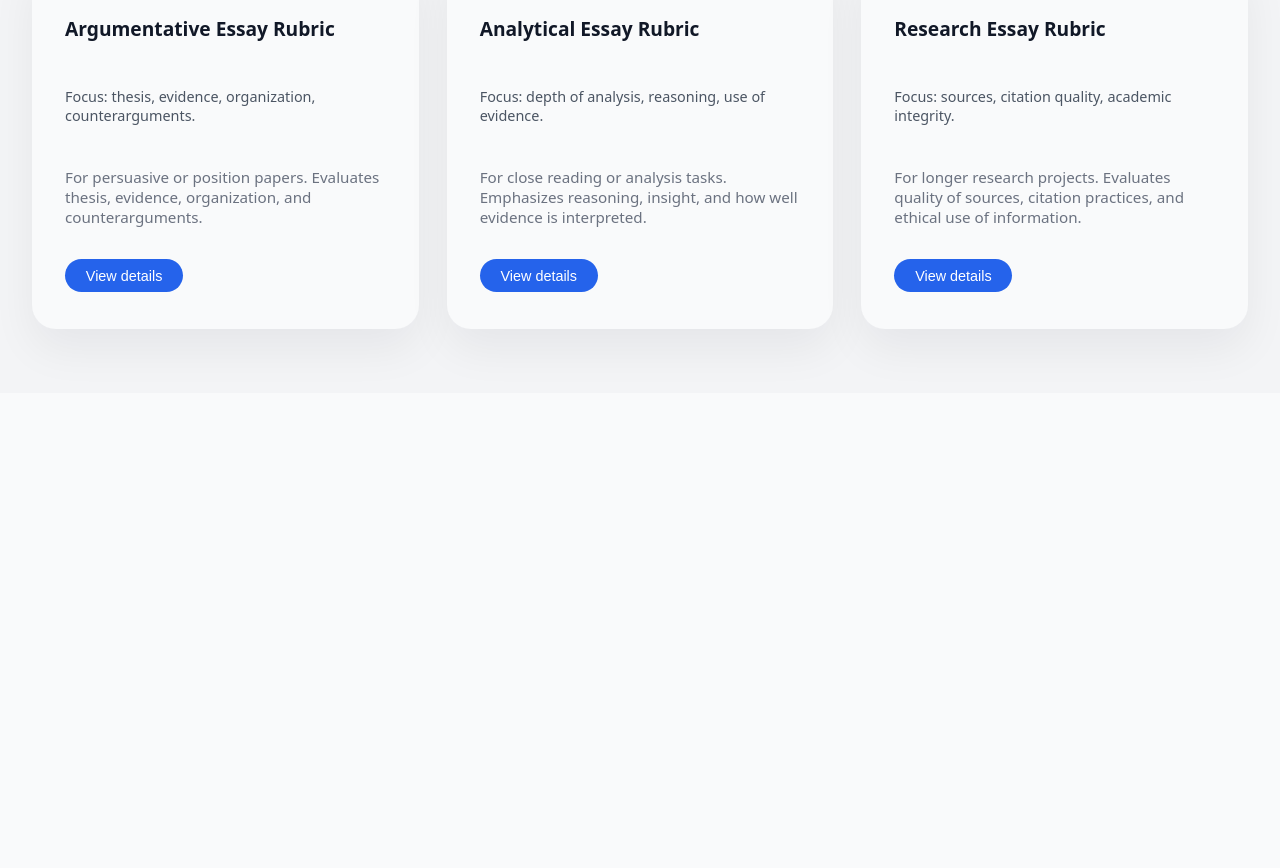
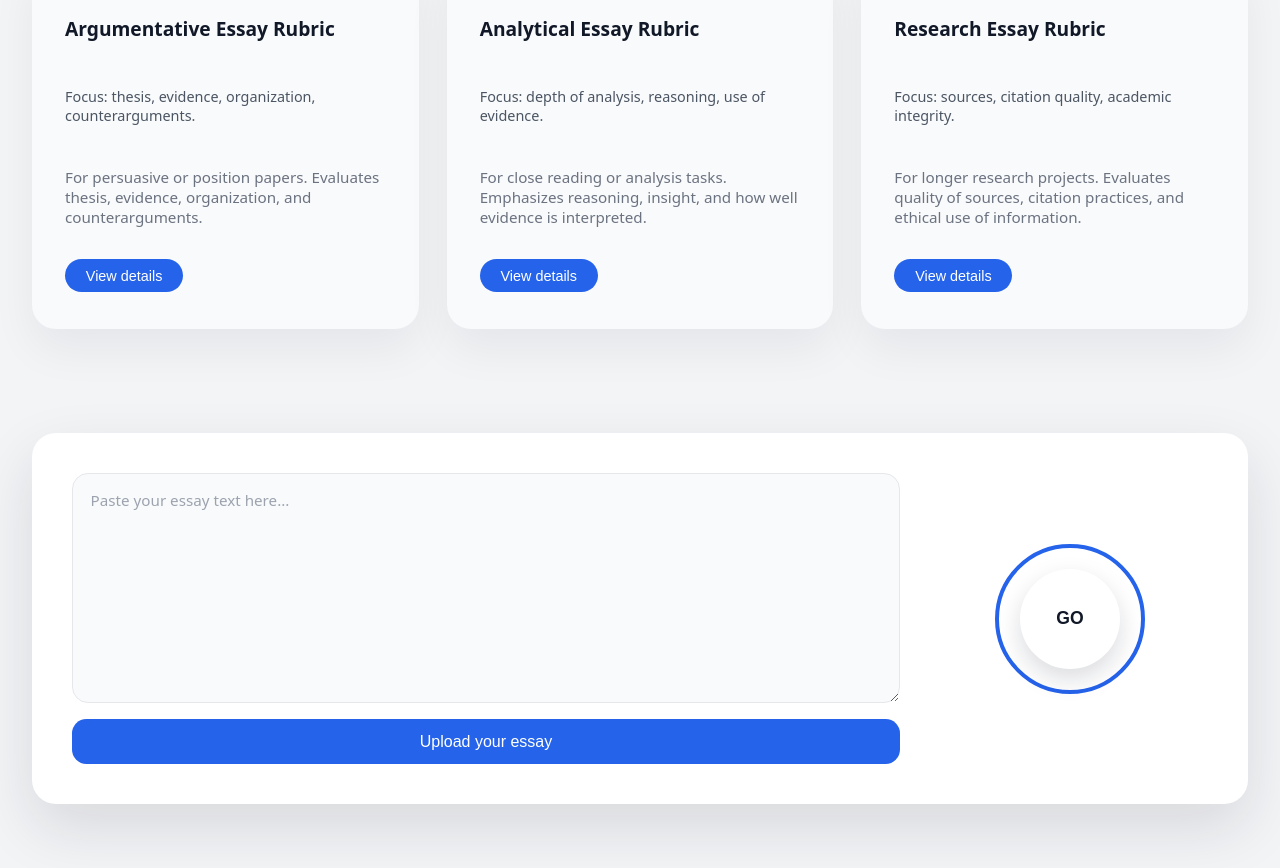
Before and after one commit to meetpatel181103/Rubric-Effect-AI_peer_review_CSC690, a React (Vite) app in the folder frontend/ai-peer-review-frontend/: page / in a window 1280 px wide. Shown: the part 729-1597 px from the top of the page. Before the commit the page ends 1122 px from the top, so only its background shows below. Built offline with nearby package versions, Linux system fonts and the light colour scheme.

Commit message:
The Upload Area Section with the GO Button

```diff
--- a/frontend/ai-peer-review-frontend/src/App.css
+++ b/frontend/ai-peer-review-frontend/src/App.css
@@ -251,6 +251,23 @@
   background-color: #1d4ed8;
 }
 
+/* Selected rubric (after clicking) */
+.rubric-card.selected {
+  background-color: #eef2ff;        /* same as hover */
+  border-color: #2563eb;
+  box-shadow: 0 24px 60px rgba(37, 99, 235, 0.25);
+  transform: translateY(-4px);
+}
+
+/* Make sure hover still works on unselected cards */
+.rubric-card:hover {
+  background-color: #eef2ff;
+  border-color: #2563eb;
+  box-shadow: 0 24px 60px rgba(37, 99, 235, 0.25);
+  transform: translateY(-4px);
+}
+
+
 /* ───────── MODAL STYLES ───────── */
 
 .rubric-modal-backdrop {
@@ -355,3 +372,162 @@
     font-size: 0.85rem;
   }
 }
+
+
+/* ───────── ESSAY UPLOAD SECTION ───────── */
+
+.upload-section {
+  width: 100%;
+  padding: 2.5rem 2rem 4rem;
+  display: flex;
+  justify-content: center;
+}
+
+.upload-card {
+  width: 100%;
+  max-width: 1400px;
+  background-color: #ffffff;
+  border-radius: 1.5rem;
+  padding: 2.5rem 2.5rem;
+  box-shadow: 0 24px 60px rgba(15, 23, 42, 0.12);
+  display: flex;
+  gap: 2rem;
+  align-items: stretch;
+}
+
+.upload-left {
+  flex: 3;
+  display: flex;
+  flex-direction: column;
+  gap: 1rem;
+}
+
+.essay-textarea {
+  width: 100%;
+  min-height: 230px;
+  padding: 1rem 1.1rem;
+  border-radius: 1rem;
+  border: 1px solid #e5e7eb;
+  resize: vertical;
+  font-family: system-ui, -apple-system, BlinkMacSystemFont, 'Segoe UI', sans-serif;
+  font-size: 0.95rem;
+  color: #111827;
+  background-color: #f9fafb;
+  outline: none;
+}
+
+.essay-textarea::placeholder {
+  color: #9ca3af;
+}
+
+.essay-textarea:focus {
+  border-color: #2563eb;
+  box-shadow: 0 0 0 1px #2563eb33;
+  background-color: #ffffff;
+}
+
+.upload-button {
+  width: 100%;
+  background-color: #2563eb; /* same blue as rubric button */
+  color: #ffffff;
+  border: none;
+  border-radius: 0.9rem;
+  padding: 0.85rem 1.3rem;
+  font-size: 1rem;
+  font-weight: 500;
+  cursor: pointer;
+  text-align: center;
+}
+
+.upload-button:hover {
+  background-color: #1d4ed8;
+}
+
+.upload-right {
+  flex: 1;
+  display: flex;
+  justify-content: center;
+  align-items: center;
+}
+
+/* GO button with blue ring */
+
+.go-button-wrapper {
+  border: none;
+  background: transparent;
+  padding: 0;
+  cursor: pointer;
+}
+
+.go-button-ring {
+  width: 150px;
+  height: 150px;
+  border-radius: 999px;
+  border: 4px solid #2563eb; /* BLUE outer ring */
+  display: flex;
+  align-items: center;
+  justify-content: center;
+  transition: box-shadow 0.2s ease, transform 0.2s ease;
+}
+
+.go-button-wrapper:hover .go-button-ring {
+  box-shadow: 0 18px 45px rgba(37, 99, 235, 0.4);
+  transform: translateY(-2px);
+}
+
+.go-button-inner {
+  width: 70%;
+  height: 70%;
+  border-radius: 999px;
+  background-color: #ffffff;
+  display: flex;
+  align-items: center;
+  justify-content: center;
+  font-weight: 600;
+  font-size: 1.1rem;
+  color: #111827;
+  box-shadow: 0 10px 25px rgba(15, 23, 42, 0.15);
+}
+
+/* spinning state when submitting */
+
+.go-button-ring--spinning {
+  animation: go-ring-spin 1s linear infinite;
+}
+
+@keyframes go-ring-spin {
+  from {
+    transform: rotate(0deg);
+  }
+  to {
+    transform: rotate(360deg);
+  }
+}
+
+/* Responsive tweaks */
+
+@media (max-width: 900px) {
+  .upload-card {
+    flex-direction: column;
+    align-items: stretch;
+  }
+
+  .upload-right {
+    justify-content: flex-start;
+  }
+
+  .go-button-ring {
+    width: 120px;
+    height: 120px;
+  }
+}
+
+@media (max-width: 640px) {
+  .upload-section {
+    padding: 2rem 1.25rem 3rem;
+  }
+
+  .upload-card {
+    padding: 2rem 1.5rem;
+  }
+}
--- a/frontend/ai-peer-review-frontend/src/App.jsx
+++ b/frontend/ai-peer-review-frontend/src/App.jsx
@@ -1,5 +1,7 @@
 import { useState } from 'react'
 import './App.css'
+import EssayUploadSection from './EssayUploadSection.jsx'
+
 
 const RUBRICS = [
   {
@@ -142,6 +144,7 @@ function RubricModal({ rubric, onClose }) {
 
 function App() {
   const [activeRubric, setActiveRubric] = useState(null)
+  const [selectedRubric, setSelectedRubric] = useState(null)
 
   return (
     <div className="app-root">
@@ -223,8 +226,10 @@ function App() {
             {RUBRICS.map((rubric) => (
               <div
                 key={rubric.id}
-                className="rubric-card"
+                className={`rubric-card ${selectedRubric?.id === rubric.id ? 'selected' : ''}`}
+                onClick={() => setSelectedRubric(rubric)}
               >
+
                 <h3 className="rubric-title">{rubric.name}</h3>
                 <p className="rubric-focus">{rubric.focus}</p>
                 <p className="rubric-description">{rubric.shortDescription}</p>
@@ -240,6 +245,8 @@ function App() {
         </div>
       </section>
 
+      {/* NEW: essay upload section */}
+      <EssayUploadSection />
 
       {/* Modal */}
       <RubricModal rubric={activeRubric} onClose={() => setActiveRubric(null)} />
--- /dev/null
+++ b/frontend/ai-peer-review-frontend/src/EssayUploadSection.jsx
@@ -0,0 +1,88 @@
+import { useRef, useState } from 'react'
+
+function EssayUploadSection() {
+  const [essayText, setEssayText] = useState('')
+  const [isSubmitting, setIsSubmitting] = useState(false)
+  const fileInputRef = useRef(null)
+
+  const handleUploadClick = () => {
+    if (fileInputRef.current) {
+      fileInputRef.current.click()
+    }
+  }
+
+  const handleFileChange = (event) => {
+    const file = event.target.files?.[0]
+    if (!file) return
+
+    // For now we just show the file name.
+    // Later you can parse the file and put its text into essayText.
+    setEssayText(`Uploaded file: ${file.name}`)
+  }
+
+  const handleGoClick = () => {
+    if (isSubmitting) return
+
+    setIsSubmitting(true)
+
+    // TODO: Replace this with your real API call.
+    // When your backend response arrives, call setIsSubmitting(false).
+    setTimeout(() => {
+      setIsSubmitting(false)
+    }, 2000)
+  }
+
+  return (
+    <section className="upload-section">
+      <div className="upload-card">
+        {/* LEFT SIDE: textarea + upload button */}
+        <div className="upload-left">
+          <textarea
+            className="essay-textarea"
+            placeholder="Paste your essay text here..."
+            value={essayText}
+            onChange={(e) => setEssayText(e.target.value)}
+          />
+
+          <button
+            type="button"
+            className="upload-button"
+            onClick={handleUploadClick}
+          >
+            Upload your essay
+          </button>
+
+          {/* Hidden file input */}
+          <input
+            ref={fileInputRef}
+            type="file"
+            accept=".pdf,.doc,.docx,.txt"
+            style={{ display: 'none' }}
+            onChange={handleFileChange}
+          />
+        </div>
+
+        {/* RIGHT SIDE: GO button with blue ring */}
+        <div className="upload-right">
+          <button
+            type="button"
+            className="go-button-wrapper"
+            onClick={handleGoClick}
+          >
+            <span
+              className={`go-button-ring ${
+                isSubmitting ? 'go-button-ring--spinning' : ''
+              }`}
+            >
+              <span className="go-button-inner">
+                {isSubmitting ? '...' : 'GO'}
+              </span>
+            </span>
+          </button>
+        </div>
+      </div>
+    </section>
+  )
+}
+
+export default EssayUploadSection
```
